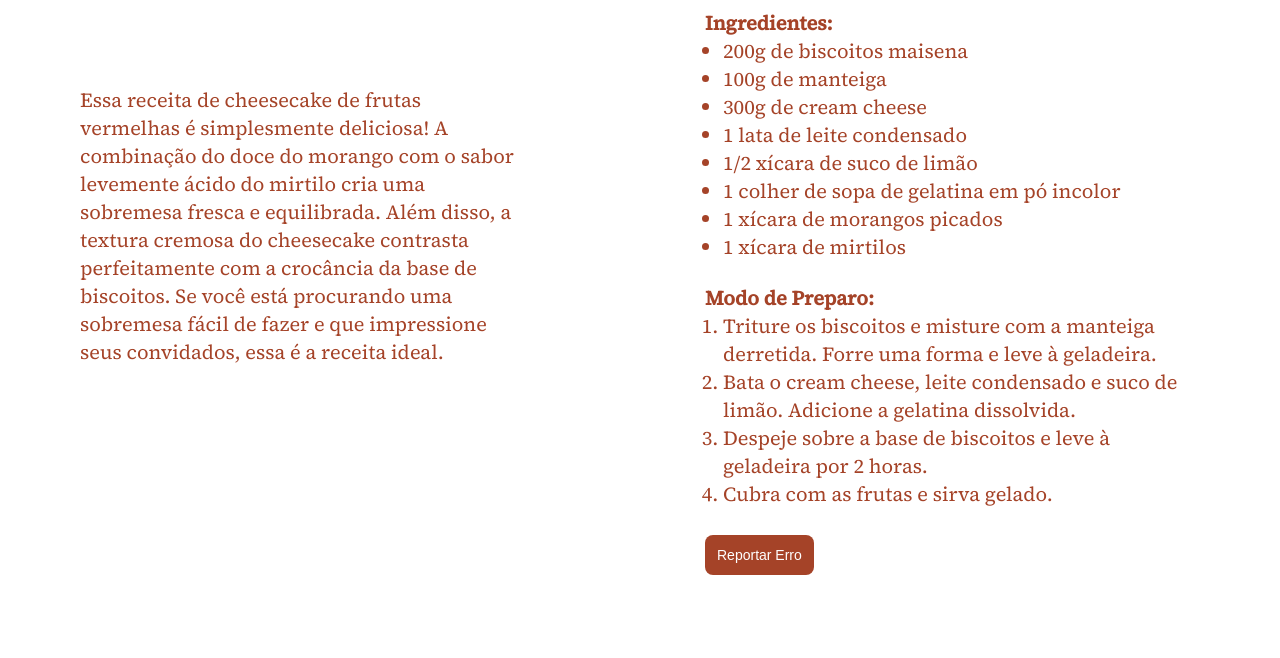
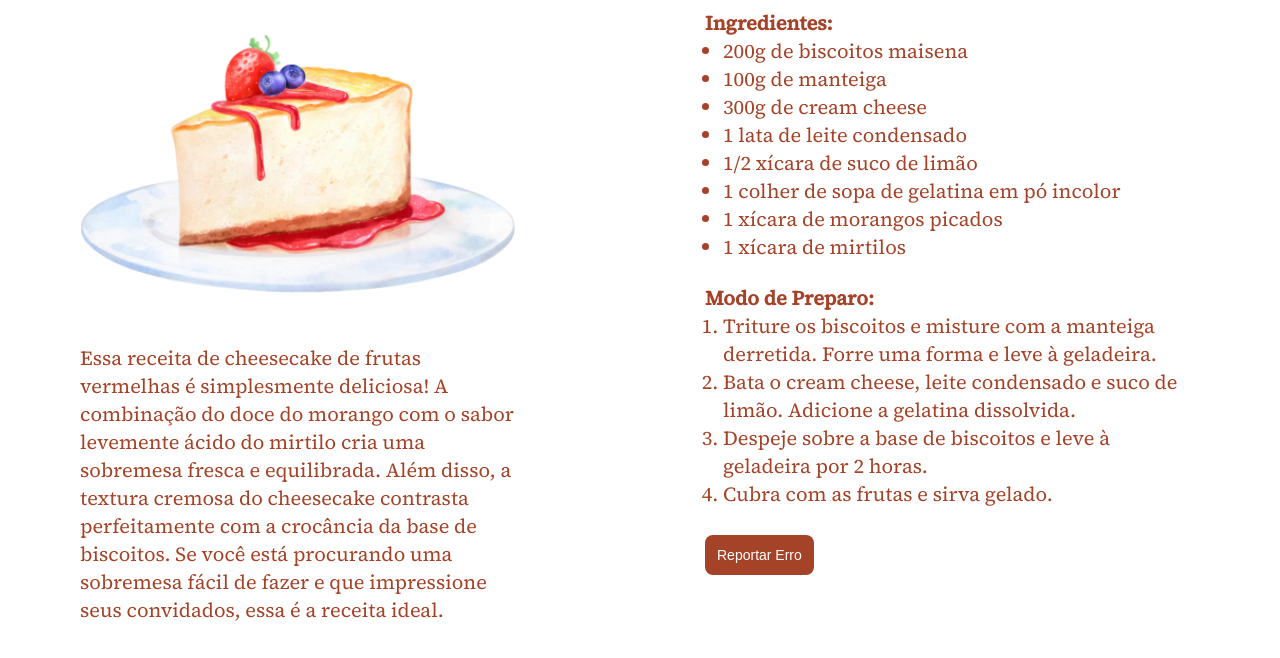
Before and after one commit to AlRenp/foguetes, a plain HTML site: page Explorer/classes/stage03/class03/index.html in a window 1280 px wide. Shown: the part 180-838 px from the top of the page. Drawn offline with Linux system fonts and the light colour scheme.

Commit message:
config README.md

```diff
--- a/Explorer/classes/stage03/class03/index.html
+++ b/Explorer/classes/stage03/class03/index.html
@@ -19,7 +19,7 @@
     <main>
       <div class="first-content">
         <h1>Cheesecake de Frutas</h1>
-        <img src="./images/image 1.png" alt="" />
+        <img src="./assets/image.png" alt="" />
         <p>
           Essa receita de cheesecake de frutas vermelhas é simplesmente
           deliciosa! A combinação do doce do morango com o sabor levemente ácido
```
Also changed, not shown: Explorer/classes/stage03/class03/assets/image.png (renamed from Explorer/classes/stage03/class03/assets/image 1.png), 1 other file.
